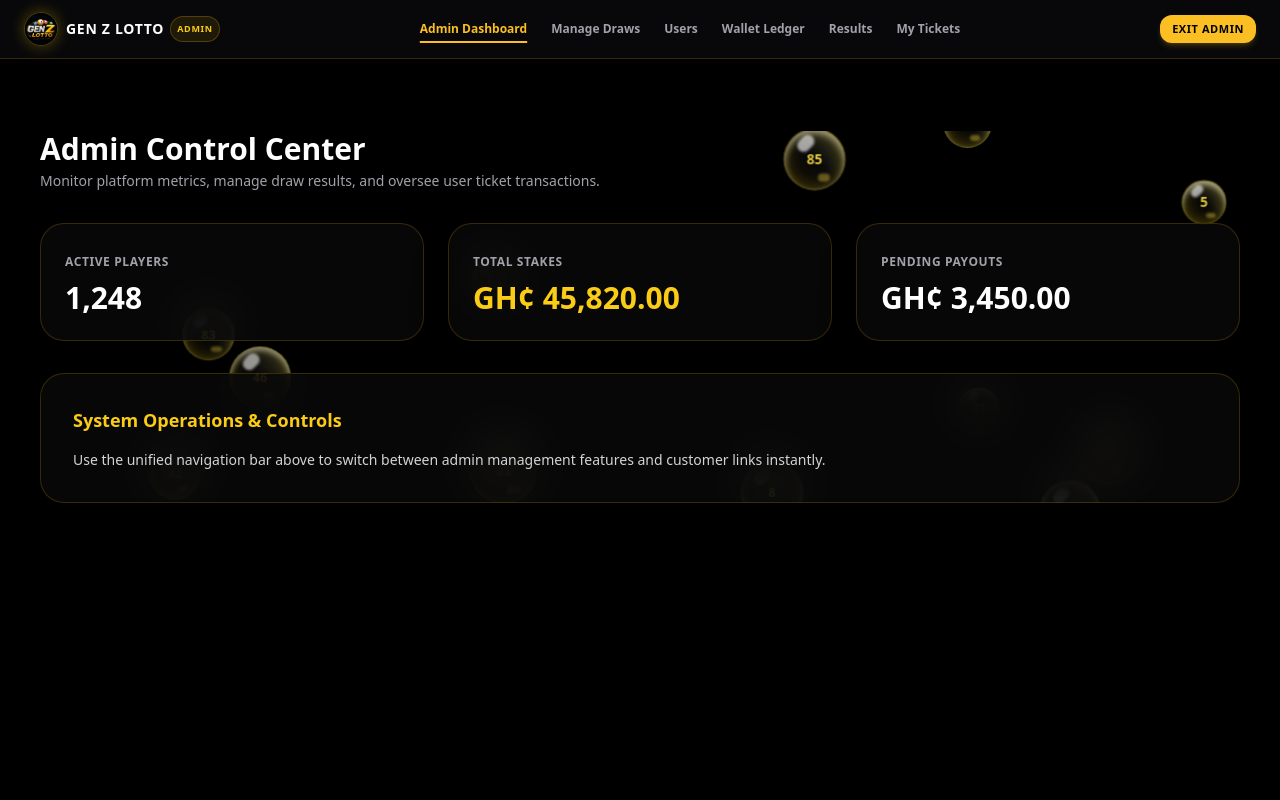
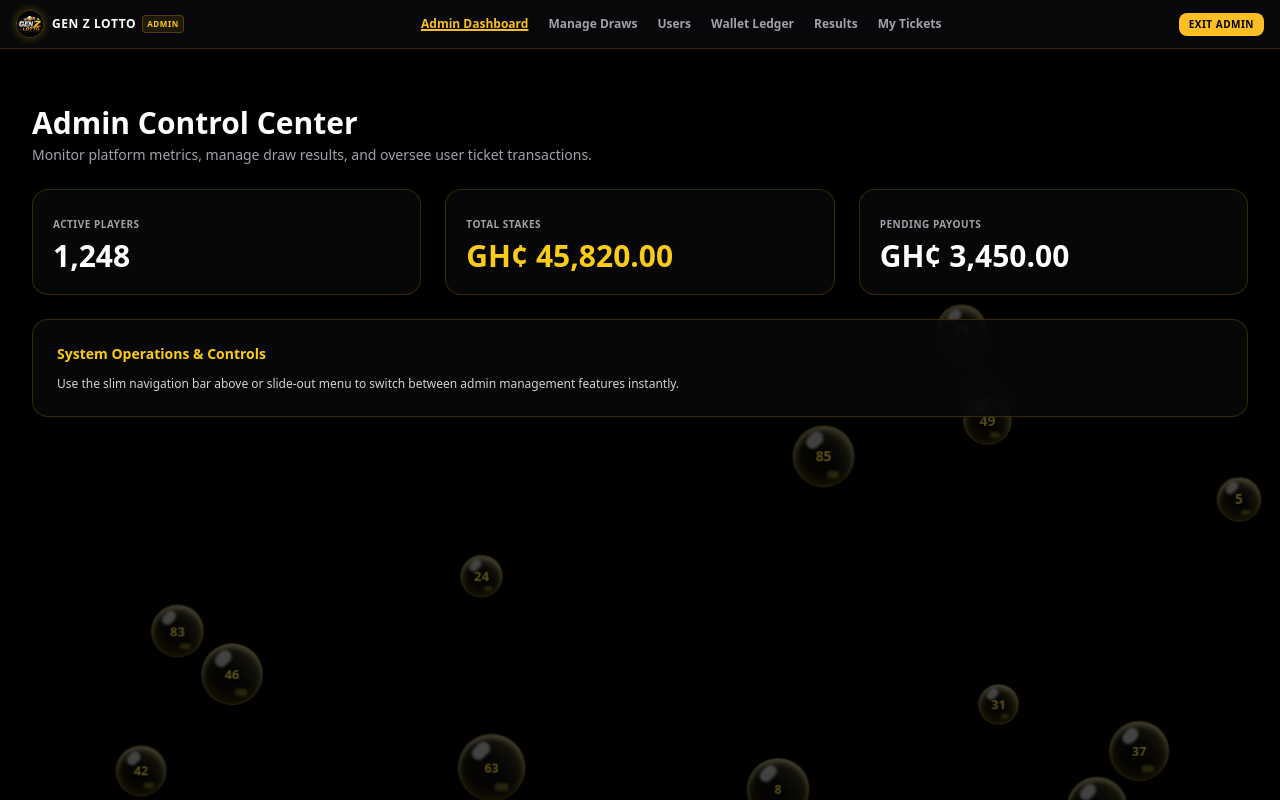
Before and after one commit to Kelvin548/gen-z-lotto, a Next.js app: page /admin/dashboard in a window 1280 px wide. Built offline with nearby package versions, Linux system fonts and the light colour scheme.

Commit message:
style: slim down admin header and restore floating bubbles background

```diff
--- a/src/app/admin/dashboard/page.tsx
+++ b/src/app/admin/dashboard/page.tsx
@@ -5,37 +5,37 @@ import FloatingBubbles from '@/components/FloatingBubbles';
 
 export default function AdminDashboardPage() {
   return (
-    <div className="space-y-8 relative z-10">
-      {/* 3D Floating Bubbles Background (Active across all devices) */}
-      <div className="absolute inset-0 pointer-events-none z-0 overflow-hidden">
+    <div className="space-y-6 relative z-10">
+      {/* 3D Floating Bubbles Background (Restored and active) */}
+      <div className="fixed inset-0 pointer-events-none z-0 overflow-hidden opacity-40">
         <FloatingBubbles />
       </div>
 
       <div className="relative z-10">
-        <h1 className="text-3xl font-black text-white">Admin Control Center</h1>
-        <p className="text-zinc-400 text-sm mt-1">Monitor platform metrics, manage draw results, and oversee user ticket transactions.</p>
+        <h1 className="text-2xl sm:text-3xl font-black text-white">Admin Control Center</h1>
+        <p className="text-zinc-400 text-xs sm:text-sm mt-1">Monitor platform metrics, manage draw results, and oversee user ticket transactions.</p>
       </div>
 
       {/* Quick Stats Grid */}
-      <div className="grid grid-cols-1 md:grid-cols-3 gap-6 relative z-10">
-        <div className="bg-zinc-950/80 backdrop-blur-xl p-6 rounded-3xl border border-yellow-500/20 shadow-2xl space-y-2">
-          <span className="text-zinc-400 text-xs font-semibold uppercase tracking-wider">Active Players</span>
-          <h2 className="text-3xl font-black text-white">1,248</h2>
+      <div className="grid grid-cols-1 md:grid-cols-3 gap-4 sm:gap-6 relative z-10">
+        <div className="bg-zinc-950/80 backdrop-blur-xl p-5 rounded-2xl border border-yellow-500/20 shadow-xl space-y-1">
+          <span className="text-zinc-400 text-[10px] font-semibold uppercase tracking-wider">Active Players</span>
+          <h2 className="text-2xl sm:text-3xl font-black text-white">1,248</h2>
         </div>
-        <div className="bg-zinc-950/80 backdrop-blur-xl p-6 rounded-3xl border border-yellow-500/20 shadow-2xl space-y-2">
-          <span className="text-zinc-400 text-xs font-semibold uppercase tracking-wider">Total Stakes</span>
-          <h2 className="text-3xl font-black text-yellow-400">GH¢ 45,820.00</h2>
+        <div className="bg-zinc-950/80 backdrop-blur-xl p-5 rounded-2xl border border-yellow-500/20 shadow-xl space-y-1">
+          <span className="text-zinc-400 text-[10px] font-semibold uppercase tracking-wider">Total Stakes</span>
+          <h2 className="text-2xl sm:text-3xl font-black text-yellow-400">GH¢ 45,820.00</h2>
         </div>
-        <div className="bg-zinc-950/80 backdrop-blur-xl p-6 rounded-3xl border border-yellow-500/20 shadow-2xl space-y-2">
-          <span className="text-zinc-400 text-xs font-semibold uppercase tracking-wider">Pending Payouts</span>
-          <h2 className="text-3xl font-black text-white">GH¢ 3,450.00</h2>
+        <div className="bg-zinc-950/80 backdrop-blur-xl p-5 rounded-2xl border border-yellow-500/20 shadow-xl space-y-1">
+          <span className="text-zinc-400 text-[10px] font-semibold uppercase tracking-wider">Pending Payouts</span>
+          <h2 className="text-2xl sm:text-3xl font-black text-white">GH¢ 3,450.00</h2>
         </div>
       </div>
 
       {/* Management Panel View */}
-      <div className="bg-zinc-950/80 backdrop-blur-xl p-8 rounded-3xl border border-yellow-500/20 shadow-2xl space-y-4 relative z-10">
-        <h3 className="text-lg font-bold text-yellow-400">System Operations & Controls</h3>
-        <p className="text-zinc-300 text-sm">Use the unified navigation bar above to switch between admin management features and customer links instantly.</p>
+      <div className="bg-zinc-950/80 backdrop-blur-xl p-6 rounded-2xl border border-yellow-500/20 shadow-xl space-y-3 relative z-10">
+        <h3 className="text-sm font-bold text-yellow-400">System Operations & Controls</h3>
+        <p className="text-zinc-300 text-xs">Use the slim navigation bar above or slide-out menu to switch between admin management features instantly.</p>
       </div>
     </div>
   );
--- a/src/app/admin/layout.tsx
+++ b/src/app/admin/layout.tsx
@@ -20,27 +20,27 @@ export default function AdminLayout({ children }: { children: React.ReactNode })
 
   return (
     <div className="min-h-screen bg-black text-white flex flex-col relative overflow-x-hidden">
-      {/* Master Admin Header */}
-      <header className="sticky top-0 z-50 border-b border-amber-500/20 bg-zinc-950/95 backdrop-blur-xl px-4 sm:px-6 py-3 shadow-2xl">
+      {/* Slim Master Admin Header */}
+      <header className="sticky top-0 z-50 border-b border-amber-500/20 bg-zinc-950/95 backdrop-blur-xl px-4 py-2.5 shadow-xl">
         <div className="max-w-7xl mx-auto flex items-center justify-between">
           <div className="flex items-center gap-2">
             <Link href="/admin/dashboard" className="flex items-center gap-2 group">
               <Image
                 src="/logo.png"
                 alt="Gen Z Lotto Logo"
-                width={34}
-                height={34}
-                className="w-[34px] h-[34px] object-contain rounded-full border border-yellow-500/30 shadow-[0_0_15px_rgba(255,215,0,0.3)]"
+                width={28}
+                height={28}
+                className="w-[28px] h-[28px] object-contain rounded-full border border-yellow-500/30 shadow-[0_0_10px_rgba(255,215,0,0.3)]"
               />
-              <span className="text-xs sm:text-sm font-black tracking-wider text-white flex items-center gap-1.5">
+              <span className="text-xs font-black tracking-wider text-white flex items-center gap-1.5">
                 GEN Z LOTTO
-                <span className="text-yellow-400 text-[9px] px-1.5 py-0.5 rounded-full bg-yellow-500/10 border border-yellow-500/25">ADMIN</span>
+                <span className="text-yellow-400 text-[8px] px-1 py-0.2 rounded bg-yellow-500/10 border border-yellow-500/25">ADMIN</span>
               </span>
             </Link>
           </div>
 
           {/* Desktop Nav Links */}
-          <nav className="hidden lg:flex items-center gap-6">
+          <nav className="hidden lg:flex items-center gap-5">
             {adminNavLinks.map((link) => {
               const isActive = pathname === link.href;
               return (
@@ -48,7 +48,7 @@ export default function AdminLayout({ children }: { children: React.ReactNode })
                   key={link.href}
                   href={link.href}
                   className={`text-xs font-bold transition-colors hover:text-amber-400 ${
-                    isActive ? 'text-amber-400 underline decoration-2 underline-offset-8' : 'text-zinc-400'
+                    isActive ? 'text-amber-400 underline decoration-2 underline-offset-6' : 'text-zinc-400'
                   }`}
                 >
                   {link.label}
@@ -58,10 +58,10 @@ export default function AdminLayout({ children }: { children: React.ReactNode })
           </nav>
 
           {/* Right Actions & Mobile Toggle */}
-          <div className="flex items-center gap-2 sm:gap-3">
+          <div className="flex items-center gap-2">
             <Link
               href="/"
-              className="px-3 py-1.5 rounded-xl bg-amber-400 text-black font-black text-[11px] uppercase tracking-wider hover:bg-amber-300 transition shadow-md shadow-amber-400/20 shrink-0"
+              className="px-2.5 py-1 rounded-lg bg-amber-400 text-black font-black text-[10px] uppercase tracking-wider hover:bg-amber-300 transition shadow-sm"
             >
               Exit Admin
             </Link>
@@ -69,10 +69,10 @@ export default function AdminLayout({ children }: { children: React.ReactNode })
             {/* Mobile Hamburger Button */}
             <button
               onClick={() => setMobileMenuOpen(true)}
-              className="lg:hidden p-2 rounded-xl bg-zinc-900 border border-amber-500/30 text-amber-400 hover:bg-zinc-800 transition focus:outline-none shrink-0"
+              className="lg:hidden p-1.5 rounded-lg bg-zinc-900 border border-amber-500/30 text-amber-400 hover:bg-zinc-800 transition focus:outline-none"
               aria-label="Open Menu"
             >
-              <svg className="w-5 h-5" fill="none" stroke="currentColor" viewBox="0 0 24 24">
+              <svg className="w-4 h-4" fill="none" stroke="currentColor" viewBox="0 0 24 24">
                 <path strokeLinecap="round" strokeLinejoin="round" strokeWidth={2.5} d="M4 6h16M4 12h16M4 18h16" />
               </svg>
             </button>
@@ -83,28 +83,23 @@ export default function AdminLayout({ children }: { children: React.ReactNode })
       {/* Mobile Slide-out Sidebar Drawer & Backdrop */}
       {mobileMenuOpen && (
         <div className="fixed inset-0 z-50 lg:hidden flex">
-          {/* Dark Backdrop (Click to close) */}
           <div
-            className="fixed inset-0 bg-black/80 backdrop-blur-sm transition-opacity animate-in fade-in duration-200"
+            className="fixed inset-0 bg-black/80 backdrop-blur-sm transition-opacity"
             onClick={() => setMobileMenuOpen(false)}
           />
 
-          {/* Sidebar Drawer Panel */}
-          <div className="relative ml-auto w-4/5 max-w-xs h-full bg-zinc-950 border-l border-amber-500/30 shadow-2xl flex flex-col z-50 animate-in slide-in-from-right duration-300">
-            {/* Sidebar Header */}
-            <div className="p-4 border-b border-zinc-900 flex items-center justify-between">
-              <span className="text-xs font-black uppercase text-amber-400 tracking-widest">Navigation Menu</span>
+          <div className="relative ml-auto w-4/5 max-w-xs h-full bg-zinc-950 border-l border-amber-500/30 shadow-2xl flex flex-col z-50">
+            <div className="p-3 border-b border-zinc-900 flex items-center justify-between">
+              <span className="text-[11px] font-black uppercase text-amber-400 tracking-widest">Navigation Menu</span>
               <button
                 onClick={() => setMobileMenuOpen(false)}
-                className="p-2 rounded-xl bg-zinc-900 text-zinc-400 hover:text-white hover:bg-zinc-800 transition"
-                aria-label="Close Menu"
+                className="p-1.5 rounded-lg bg-zinc-900 text-zinc-400 hover:text-white"
               >
                 ✕
               </button>
             </div>
 
-            {/* Sidebar Links */}
-            <div className="p-4 space-y-2 flex-1 overflow-y-auto">
+            <div className="p-3 space-y-1.5 flex-1 overflow-y-auto">
               {adminNavLinks.map((link) => {
                 const isActive = pathname === link.href;
                 return (
@@ -112,9 +107,9 @@ export default function AdminLayout({ children }: { children: React.ReactNode })
                     key={link.href}
                     href={link.href}
                     onClick={() => setMobileMenuOpen(false)}
-                    className={`block px-4 py-3 rounded-2xl text-xs font-bold transition ${
+                    className={`block px-3.5 py-2.5 rounded-xl text-xs font-bold transition ${
                       isActive
-                        ? 'bg-amber-400 text-black font-black shadow-lg shadow-amber-400/20'
+                        ? 'bg-amber-400 text-black font-black'
                         : 'bg-zinc-900/60 text-zinc-300 hover:bg-zinc-900 hover:text-white'
                     }`}
                   >
@@ -124,12 +119,11 @@ export default function AdminLayout({ children }: { children: React.ReactNode })
               })}
             </div>
 
-            {/* Sidebar Footer Action */}
-            <div className="p-4 border-t border-zinc-900">
+            <div className="p-3 border-t border-zinc-900">
               <Link
                 href="/"
                 onClick={() => setMobileMenuOpen(false)}
-                className="block text-center w-full py-3 rounded-xl bg-zinc-900 border border-amber-500/30 text-amber-400 font-black text-xs uppercase tracking-wider hover:bg-zinc-800 transition"
+                className="block text-center w-full py-2.5 rounded-lg bg-zinc-900 border border-amber-500/30 text-amber-400 font-black text-[11px] uppercase tracking-wider"
               >
                 Exit Admin Mode
               </Link>
@@ -139,7 +133,7 @@ export default function AdminLayout({ children }: { children: React.ReactNode })
       )}
 
       {/* Main Admin Page Content */}
-      <main className="max-w-7xl mx-auto p-4 sm:p-6 md:p-10 flex-1 w-full">
+      <main className="max-w-7xl mx-auto p-4 sm:p-6 md:p-8 flex-1 w-full">
         {children}
       </main>
     </div>
```
